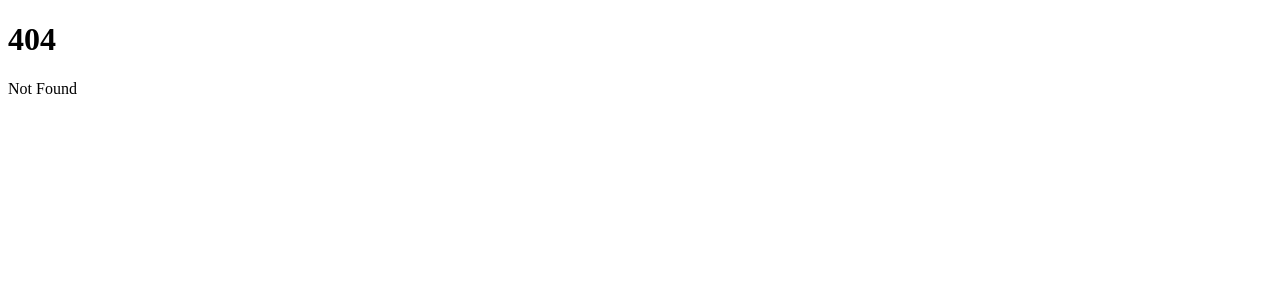
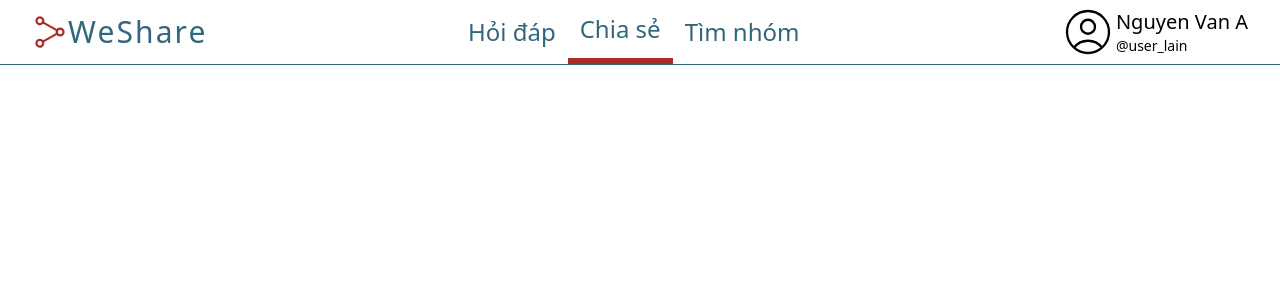
Before and after one commit to comaybay/we-share, a SvelteKit app: page /chia-se in a window 1280 px wide. Before the commit this address had no page. Shown: the top 300 px of the page. Built offline with nearby package versions, Linux system fonts and the light colour scheme.

Commit message:
basic header and empty pages

```diff
--- /dev/null
+++ b/src/routes/+layout.svelte
@@ -0,0 +1,7 @@
+<script>
+	import '../app.css';
+	import Header from './components/header/Header.svelte';
+</script>
+
+<Header />
+<slot />
--- /dev/null
+++ b/src/routes/components/header/Header.svelte
@@ -0,0 +1,50 @@
+<script>
+	import NavLink from './NavLink.svelte';
+</script>
+
+<header class="flex justify-between px-8 items-center border-b border-pri-base h-full">
+	<a href="/" class="flex items-center">
+		<svg
+			xmlns="http://www.w3.org/2000/svg"
+			fill="none"
+			viewBox="0 0 24 24"
+			stroke-width="1.5"
+			stroke="currentColor"
+			class="w-9 h-9 rotate-180 stroke-sec-base"
+		>
+			<path
+				stroke-linecap="round"
+				stroke-linejoin="round"
+				d="M7.217 10.907a2.25 2.25 0 100 2.186m0-2.186c.18.324.283.696.283 1.093s-.103.77-.283 1.093m0-2.186l9.566-5.314m-9.566 7.5l9.566 5.314m0 0a2.25 2.25 0 103.935 2.186 2.25 2.25 0 00-3.935-2.186zm0-12.814a2.25 2.25 0 103.933-2.185 2.25 2.25 0 00-3.933 2.185z"
+			/>
+		</svg>
+		<span class="text-3xl tracking-[0.07em] text-pri-base">WeShare</span>
+	</a>
+	<nav class="flex self-stretch">
+		<NavLink href="/hoi-dap">Hỏi đáp</NavLink>
+		<NavLink href="/chia-se">Chia sẻ</NavLink>
+		<NavLink href="/tim-nhom">Tìm nhóm</NavLink>
+	</nav>
+
+	<!-- TODO: display user info here -->
+	<a href="/" class="flex items-center py-1">
+		<svg
+			xmlns="http://www.w3.org/2000/svg"
+			fill="none"
+			viewBox="0 0 24 24"
+			stroke-width="1"
+			stroke="currentColor"
+			class="w-14 h-14"
+		>
+			<path
+				stroke-linecap="round"
+				stroke-linejoin="round"
+				d="M17.982 18.725A7.488 7.488 0 0012 15.75a7.488 7.488 0 00-5.982 2.975m11.963 0a9 9 0 10-11.963 0m11.963 0A8.966 8.966 0 0112 21a8.966 8.966 0 01-5.982-2.275M15 9.75a3 3 0 11-6 0 3 3 0 016 0z"
+			/>
+		</svg>
+		<span>
+			<p class="text-xl">Nguyen Van A</p>
+			<p class="text-sm">@user_lain</p>
+		</span>
+	</a>
+</header>
--- /dev/null
+++ b/src/routes/components/header/NavLink.svelte
@@ -0,0 +1,16 @@
+<script lang="ts">
+	import { page } from '$app/stores';
+
+	export let href: string;
+
+	$: active = $page.url.pathname === href;
+</script>
+
+<a
+	{href}
+	class="flex items-center text-2xl px-3 text-pri-base {active
+		? 'border-b-[6px] border-sec-base'
+		: ''}"
+>
+	<slot />
+</a>
```
Also changed, not shown: src/routes/chia-se/+page.svelte (added), src/routes/hoi-dap/+page.svelte (added), src/routes/tim-nhom/+page.svelte (added).
